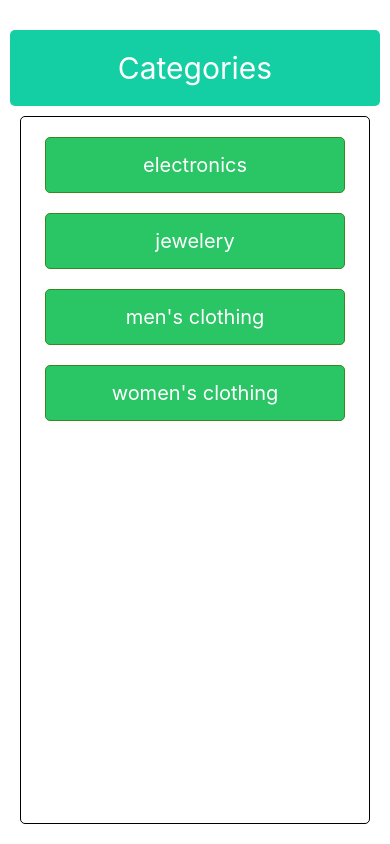
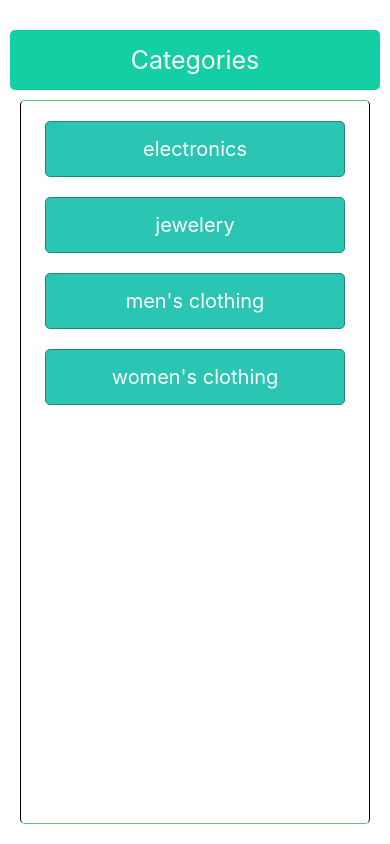
Before and after one commit to khanhvan5323587/assignment2-khahVanS5323587, a React Native app: screen /Category in a window 390 px wide. Built offline with nearby package versions, Linux system fonts and the light colour scheme.

Commit message:
update m1

```diff
--- a/App.js
+++ b/App.js
@@ -1,4 +1,4 @@
-import React from 'react'; // Added missing React import
+import React from 'react';
 import { NavigationContainer } from '@react-navigation/native';
 import ProductNavigator from "./src/navigators/ProductNavigation";
 
--- a/package.json
+++ b/package.json
@@ -12,7 +12,6 @@
     "@react-navigation/native": "^7.2.1",
     "@react-navigation/native-stack": "^7.14.10",
     "@react-navigation/stack": "^7.8.8",
-    "axios": "^1.14.1",
     "expo": "55.0.10-canary-20260327-0789fbc",
     "expo-status-bar": "55.0.5-canary-20260327-0789fbc",
     "react": "19.2.0",
--- a/screens/product/CategoryScreen.js
+++ b/screens/product/CategoryScreen.js
@@ -1,14 +1,14 @@
 import React from 'react'
 import { StyleSheet, Text, View, TouchableOpacity, FlatList } from 'react-native';
 import { categories } from '../../src/constant/const';
-
+import { global } from '../../src/constant/const';
 
 
 const CategoryScreen = ({ navigation }) => {
     return (
         <View style={styles.container}>
             <View >
-                <Text style={styles.title}>Categories</Text>
+                <Text style={global.title}>Categories</Text>
             </View>
             <View style={styles.box}>
                 <FlatList
@@ -36,40 +36,23 @@ const styles = StyleSheet.create({
         padding: 20
 
     },
-    title: {
-        // borderWidth: 1,
-        width: 370,
-        padding: 20,
-        margin: 10,
-        borderRadius: 5,
-        alignItems: 'center',
-        justifyContent: 'center',
-        alignSelf: 'center',
-        backgroundColor: '#14cfa3',
-        color: '#100909',
-        textAlign: 'center',
-        color: '#fff',
-        fontSize: 30
-
-    },
     box: {
         borderWidth: 1,
         padding: 10,
         borderRadius: 5,
         flex: 1,
         alignItems: 'center',
-        // borderBlockColor: '#56c37a'
-
+        borderBlockColor: '#56c37a'
     },
     items: {
-        backgroundColor: '#2ac565',
+        backgroundColor: '#2ac5b3',
         color: '#ffffff',
         padding: 15,
         margin: 10,
         textAlign: 'center',
         width: 300,
         borderWidth: 1,
-        borderColor: '#378920',
+        borderColor: '#208970',
         borderRadius: 5,
         fontSize: 20,
     },
--- a/screens/product/ProductListScreen.js
+++ b/screens/product/ProductListScreen.js
@@ -30,6 +30,9 @@ const ProductListScreen = ({ navigation }) => {
       setLoading(false);
     }
   };
+  <View >
+    <Text style={styles.title}>Categories</Text>
+  </View>
 
   const renderProduct = ({ item }) => (
     <TouchableOpacity
--- a/src/constant/const.js
+++ b/src/constant/const.js
@@ -1,11 +1,28 @@
-// Định nghĩa các URL API
 export const CATEGORIES_API = 'https://fakestoreapi.com/products/categories';
 export const PRODUCTS_API = 'https://fakestoreapi.com/products/category/';
+import { StyleSheet } from "react-native";
 
-// Danh sách categories để hiển thị lên UI (Milestone 1)
+
 export const categories = [
     'electronics',
     'jewelery',
     "men's clothing",
     "women's clothing"
 ];
+
+export const global = StyleSheet.create({
+    title: {
+        width: 370,
+        padding: 15,
+        margin: 10,
+        borderRadius: 5,
+        alignItems: 'center',
+        justifyContent: 'center',
+        alignSelf: 'center',
+        backgroundColor: '#14cfa3',
+        color: '#100909',
+        textAlign: 'center',
+        color: '#fff',
+        fontSize: 25
+    }
+})
```
Also changed, not shown: 1 other file (tests, documents, lock files or other folders).
